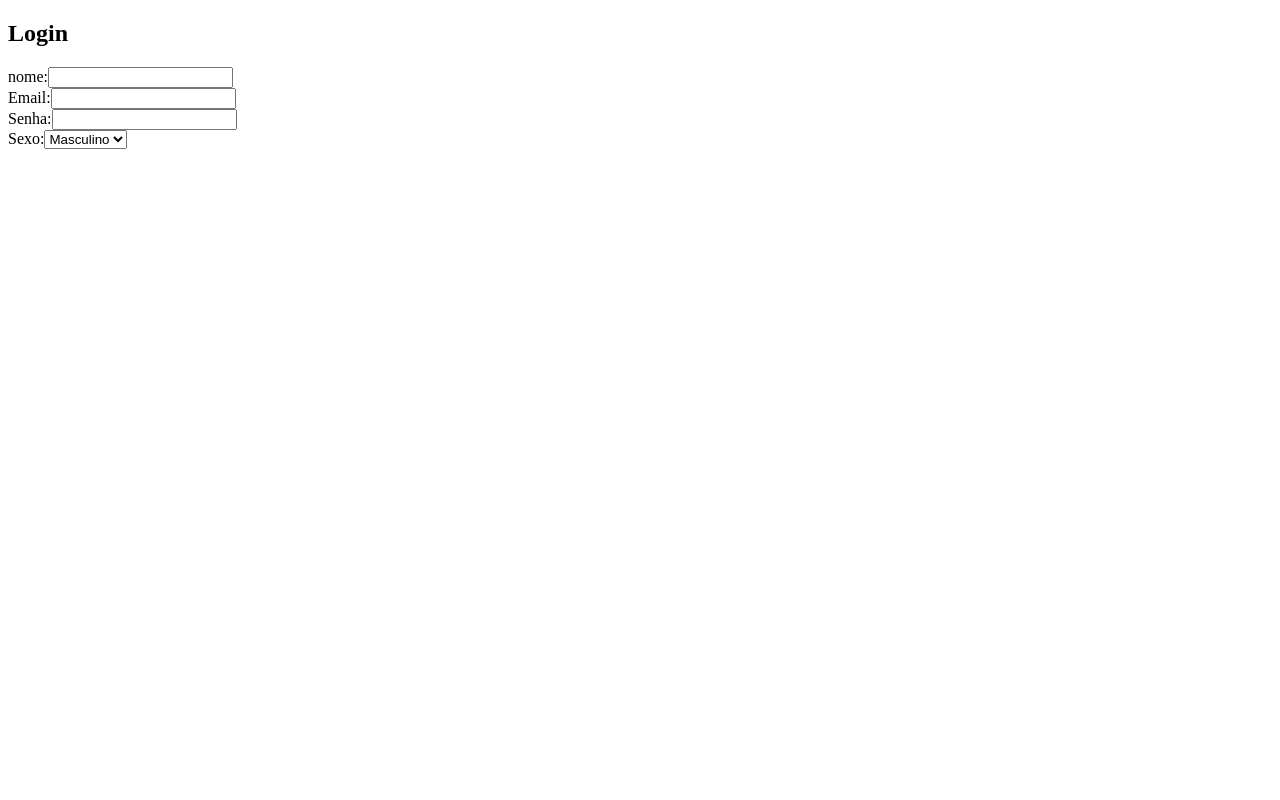
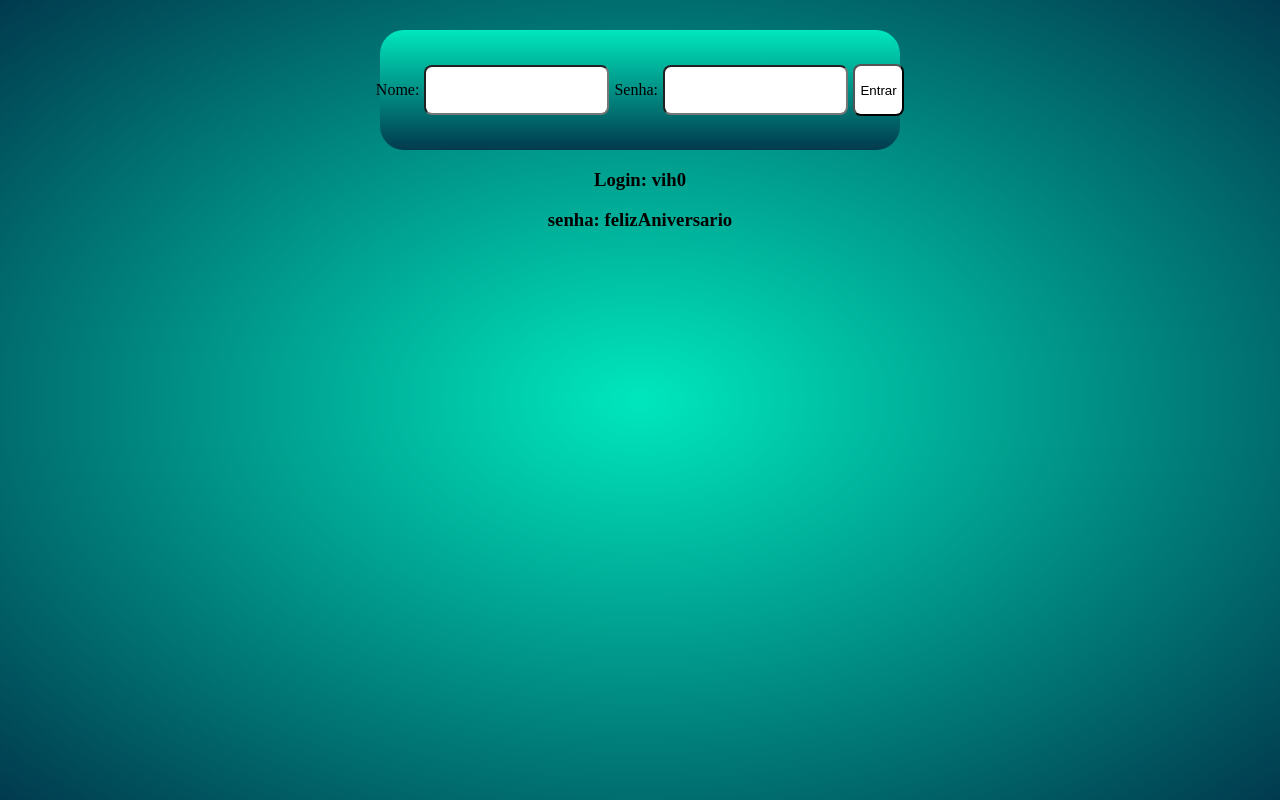
Before and after one commit to ElvesAguiar/reactLessons, a React (Create React App) app: page / in a window 1280 px wide. Built offline with nearby package versions, Linux system fonts and the light colour scheme.

Commit message:
feat: vih0 birthday project

```diff
--- a/public/index.html
+++ b/public/index.html
@@ -26,9 +26,9 @@
     -->
     <title>React App</title>
   </head>
-  <body>
+  <body style="margin:0px;height: 100vh">
     <noscript>You need to enable JavaScript to run this app.</noscript>
-    <div id="root"></div>
+    <div id="root" style="height: 100vh;"></div>
     <!--
       This HTML file is a template.
       If you open it directly in the browser, you will see an empty page.
--- a/src/App.js
+++ b/src/App.js
@@ -1,4 +1,5 @@
 import React, { Component } from "react";
+import styled from "styled-components";
 
 class App extends Component {
   constructor(props) {
@@ -6,67 +7,146 @@ class App extends Component {
     this.state = {
       form: {
         name: "",
-        email: "",
         password: "",
-        gender: "",
       },
+      status: false
     };
 
     this.formsData = this.formsData.bind(this);
-  }
+    this.logIn = this.logIn.bind(this);
+  };
 
   formsData(event) {
     let form = this.state.form;
     form[event.target.name] = event.target.value;
     this.setState({ form: form });
-  }
+    console.log('teste1');
+  };
+
+  logIn(event) {
+    event.preventDefault();
+    if ((this.state.form.name === 'vih0') && (this.state.form.password === 'felizAniversario')) {
+      console.log('teste3');
+      this.setState({ status: true });
+    };
+  };
+
+
+
+
 
   render() {
     return (
+      <Container>
+        {this.state.status ? (
           <div>
-        <h2>Login</h2>
-        nome:
-        <input
+            <h1>
+              Parabéns Vitória, agora mais velha, continue sendo essa pessoa que íncrivel que você é.
+            </h1>
+            <Img src="https://st.depositphotos.com/1068095/3276/i/950/depositphotos_32761307-stock-photo-cake.jpg"></Img>
+
+          </div>)
+
+          :
+
+          (<div>
+            <Form onSubmit={this.logIn}>
+              <label>Nome: </label>
+              <Input
                 type="text"
                 name="name"
                 value={this.state.form.name}
                 onChange={this.formsData}
               />
               <br />
-        Email:
-        <input
-          type="email"
-          name="email"
-          value={this.state.form.email}
-          onChange={this.formsData}
-        />
-        <br />
-        Senha:
-        <input
-          type="text"
+              <label>Senha: </label>
+              <Input
+                type="password"
                 name="password"
                 value={this.state.form.password}
                 onChange={this.formsData}
               />
-        <br />
-        Sexo:
-        <select
-          name="gender"
-          value={this.state.form.gender}
-          onChange={this.formsData}
-        >
-          <option value="masculino">Masculino</option>
-          <option value="feminino">Feminino</option>
-        </select>
-        <div>
-          <h3>{this.state.form.name}</h3>
-          <h3>{this.state.form.email}</h3>
-          <h3>{this.state.form.password}</h3>
-          <h3>{this.state.form.gender}</h3>
-        </div>
-      </div>
+              <Button onClick="submit" >Entrar</Button>
+            </Form>
+            <Acess>
+              <h3 >Login: vih0</h3>
+              <h3 >senha: felizAniversario</h3>
+
+            </Acess>
+          </div>)}
+
+      </Container>
+
     );
+  };
+};
+
+
+
+
+const Container = styled.div`
+  display: flex;
+  flex-direction: column;
+  text-align: center;
+  max-width: auto;
+  height: 100%;
+  margin: 0 auto;
+  background: radial-gradient(#00e7bd, #013a4e);
+`;
+const Form = styled.form`
+  width: 31.25rem;
+  height: 6.25rem;
+  padding: 10px 10px 10px 10px;
+  background: linear-gradient(#00e7bd, #013a4e);
+  margin: 30px auto auto auto;
+  border-radius: 24px;
+  display: flex;
+  align-items: center;
+  justify-content: center;
+
+  input {
+    margin:5px;
   }
-}
+`;
+const Input = styled.input`
+
+  width: 24.6rem;
+  height: 2.8rem;
+  border-radius: 8px;
+  background: #ffffff;
+  color:# 000000;
+  font-family: "Poppins", sans-serif;
+  outline: none;
+`;
+const Button = styled.button`
+  height: 3.2rem;
+  width: 3.2rem;
+  background: #ffffff;
+  border-radius: 8px;
+
+  display: flex;
+  justify-content: center;
+  align-items: center;
+  cursor: pointer;
+`;
+
+
+const Acess = styled.div`
+
+
+  max-width: auto;
+  height: 100%;
+  margin: 0 auto;
+
+`;
+const Img = styled.img`
+heigh:400px;
+width:450px;
+
+`
+
+const DivForm = styled.div`
+display: flex;
+`;
 
 export default App;
```
Lines whose indentation alone changed are shown as unchanged.
